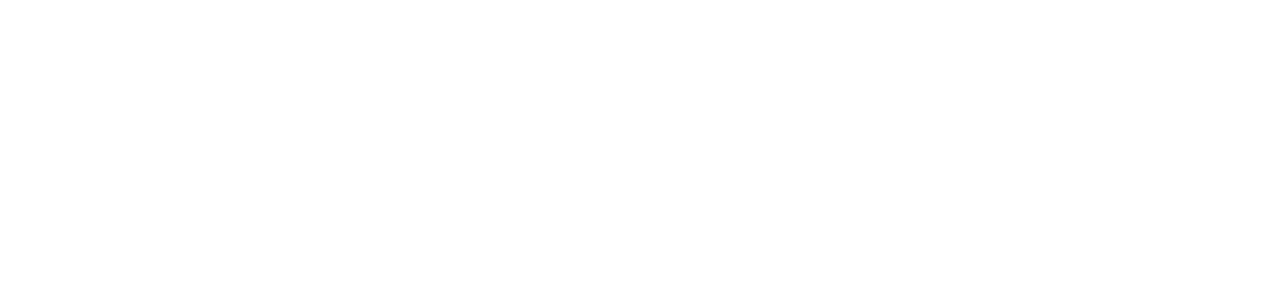
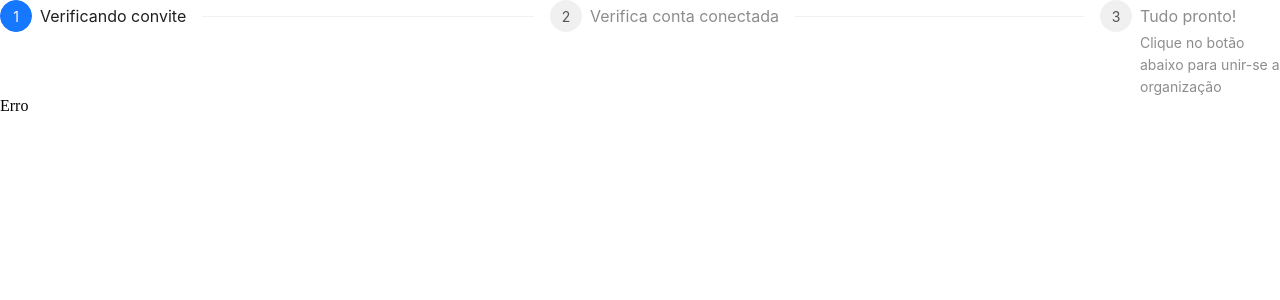
Before and after one commit to felipepoliveira/fpmtoolkit-frontend, a React (Vite) app: page /join-organization in a window 1280 px wide. Before the commit this address had no page. Shown: the top 300 px of the page. Built offline with nearby package versions, Linux system fonts and the light colour scheme.

Commit message:
🚧 WIP

```diff
--- a/package.json
+++ b/package.json
@@ -15,6 +15,7 @@
     "antd": "^5.24.3",
     "axios": "^1.8.3",
     "framer-motion": "^12.5.0",
+    "jwt-decode": "^4.0.0",
     "react": "^19.0.0",
     "react-dom": "^19.0.0",
     "react-router": "^7.3.0"
--- a/src/app/App.tsx
+++ b/src/app/App.tsx
@@ -15,6 +15,7 @@
 import OrganizationHomePage from './organizations/o/[profileName]/OrganizationHomePage'
 import OrganizationMembersPage from './organizations/o/[profileName]/members/OrganizationMembersPage'
 import MyAccountPage from './my-account/MyAccountPage'
+import JoinOrganizationPage from './join-organization/JoinOrganizationPage'
 
 
 
@@ -88,6 +89,7 @@
 
           {/* Unauthenticated pages */}
           <Route path='/create-account' element={<CreateAccountPage />} />
+          <Route path='/join-organization' element={<JoinOrganizationPage />} />
           <Route path='/login' element={<LoginPage />} />
           <Route path='/password-recovery' element={<PasswordRecoveryPage />} />
         </Routes>
--- a/src/app/create-account/CreateAccountPage.tsx
+++ b/src/app/create-account/CreateAccountPage.tsx
@@ -9,6 +9,8 @@
 import AvailableEmailInput, { EmailAvailabilityState } from "../@components/AvailableEmailInput/AvailableEmailInput";
 import PasswordInputWithStrengthChecker, { PasswordRank } from "../@components/PasswordInputWithStrengthChecker/PasswordInputWithStrengthChecker";
 import NavigationBar from "../@components/NavigationBar/NavigationBar";
+import { PersistentQueryParams, usePersistentQuery } from "../hooks";
+import { assertSafeRedirectUrl } from "../../commons/string";
 
 interface CreateAccountFormType {
     presentationName: string,
@@ -21,6 +23,7 @@
     window.document.title = "FPM Toolkit - Criar Conta"
 
     const appContext = useContext(AppContext)
+    const persistentQueryParameters = usePersistentQuery(PersistentQueryParams.authenticationFlow)
     const navigate = useNavigate()
     const [form] = Form.useForm();
     const [emailAvailability, setEmailAvailability] = useState<EmailAvailabilityState>("unknown")
@@ -105,7 +108,7 @@
                             duration: 5,
                         })
                         setTimeout(() => {
-                            navigate("/")
+                            navigate(assertSafeRedirectUrl(persistentQueryParameters.get('redirectTo'), "/"))
                         }, actionTimeout)
                     })
                     .catch(e => {
@@ -203,7 +206,7 @@
                     </Form.Item>
                     <Form.Item label={null}>
                         <Flex justify="space-between">
-                            <Link to="/login">Já tem uma conta?</Link>
+                            <Link to={`/login?${persistentQueryParameters}`}>Já tem uma conta?</Link>
                         </Flex>
                     </Form.Item>
                 </Form>
--- /dev/null
+++ b/src/app/hooks.ts
@@ -0,0 +1,17 @@
+export const PersistentQueryParams = {
+    authenticationFlow: ['email', 'redirectTo']
+}
+
+export function usePersistentQuery(persistentQueryParams: string[]): URLSearchParams {
+    const currentUrlSearchParams = new URLSearchParams(window.location.search)
+    const persistentUrlSearchParams = new URLSearchParams()
+
+    persistentQueryParams.forEach(pqp => {
+        const currentQueryParameterValue = currentUrlSearchParams.get(pqp)
+        if (currentQueryParameterValue) {
+            persistentUrlSearchParams.append(pqp, currentQueryParameterValue)
+        }
+    });
+
+    return persistentUrlSearchParams
+}
--- /dev/null
+++ b/src/app/join-organization/JoinOrganizationPage.tsx
@@ -0,0 +1,163 @@
+import { useContext, useMemo, useState } from "react"
+import { AppContext } from "../App"
+import { Button, Steps } from "antd"
+import { jwtDecode } from 'jwt-decode';
+import UserSessionStore from "../../store/user-session";
+import { LoadingOutlined } from "@ant-design/icons";
+import { Link } from "react-router";
+
+
+type CheckStatus = "ok" | "checking" | "error";
+
+type AuthenticatedUserCheckStatus = CheckStatus | "must-authenticate"
+
+const TokenStep = 0
+const AuthenticatedUserStep = 1
+const IngressStep = 2
+
+interface InviteTokenPayload {
+    /**
+     * The ID of the invite
+     */
+    inviteId: string,
+    /**
+     * The recipient of the invite
+     */
+    recipientEmail: string,
+}
+
+
+export default function JoinOrganizationPage(): React.ReactElement {
+    const appContext = useContext(AppContext)
+
+    // steps:
+    // 1) Check if the current token is valid / if not: Send the user to login page
+    // 2) Check if the current authenticated user has the same e-mail as the invite / if not: Send the user to login using the invite token as required token
+    // 3) Show the ingress organization button
+
+    const [inviteToken, setInviteToken] = useState<InviteTokenPayload | undefined>(undefined)
+
+    const queryParams = new URLSearchParams(window.location.search)
+    const tokenFromQueryParam = queryParams.get('token')
+
+    // Observe invite token status changes
+    const inviteTokenStatus: CheckStatus = useMemo(() => {
+        if (!tokenFromQueryParam) {
+            return 'error'
+        }
+
+        try {
+            // decode the JWT token and check if the field is valid
+            const decodedJwt = jwtDecode<InviteTokenPayload>(tokenFromQueryParam)
+            if (!decodedJwt.recipientEmail) {
+                return "error"
+            }
+            setInviteToken(decodedJwt)
+            return "ok"
+
+        } catch (error) {
+            return "error"
+        }
+
+    }, [])
+
+    // Observe authenticated account status changes
+    const authenticatedAccountStatus: AuthenticatedUserCheckStatus = useMemo(() => {
+        // there must be a invite token so it can check if the authenticated user is the same as the invite
+        if (!inviteToken) {
+            return 'checking'
+        }
+
+        // if the user is not authenticated or the primary email of the authenticated user is not the same as the invite
+        const userFromStore = UserSessionStore.get()
+        if (!userFromStore || userFromStore.userData.primaryEmail !== inviteToken.recipientEmail) {
+            return "must-authenticate"
+        }
+
+        return 'ok'
+
+    }, [inviteToken])
+
+    const currentStep = useMemo(() => {
+
+        let step = 0
+        if (inviteTokenStatus === 'ok') step++
+        if (authenticatedAccountStatus === 'ok') step++
+
+        return step
+
+    }, [inviteTokenStatus, authenticatedAccountStatus])
+
+    function AuthenticatedUserContainer(): React.ReactElement {
+        console.log(authenticatedAccountStatus)
+        if (!inviteToken || authenticatedAccountStatus === 'checking') {
+            return (
+                <>
+                    <LoadingOutlined />
+                </>
+            )
+        }
+        else if (authenticatedAccountStatus === 'error') {
+            return (
+                <>
+                    Erro
+                </>
+            )
+        }
+        else if (authenticatedAccountStatus === 'must-authenticate') {
+            const encodedPathAndSearch = encodeURI(window.location.pathname + window.location.search)
+            return (
+                <>
+
+                    <Link to={`/login?email=${inviteToken.recipientEmail}&redirectTo=${encodedPathAndSearch}`}>
+                        <Button>
+                            {`Você deve entrar utilizando a conta ${inviteToken.recipientEmail}`}
+                        </Button>
+                    </Link>
+                </>
+            )
+        }
+        else return (
+            <></>
+        )
+    }
+
+    function InviteTokenContainer(): React.ReactElement {
+        if (inviteTokenStatus === 'checking') {
+            return <LoadingOutlined />
+        }
+        else if (inviteTokenStatus === 'error') {
+            return (
+                <>
+                    Erro
+                </>
+            )
+        }
+        else return (
+            <></>
+        )
+    }
+
+
+    return (
+        <div>
+            <Steps
+                current={currentStep}
+                items={[
+                    {
+                        title: "Verificando convite",
+                    },
+                    {
+                        title: "Verifica conta conectada"
+                    },
+                    {
+                        title: "Tudo pronto!",
+                        description: "Clique no botão abaixo para unir-se a organização",
+                    }
+                ]}
+            />
+            {(currentStep == TokenStep) && <InviteTokenContainer />}
+            {(currentStep == AuthenticatedUserStep) && <AuthenticatedUserContainer />}
+        </div>
+    )
+}
--- a/src/app/login/LoginPage.tsx
+++ b/src/app/login/LoginPage.tsx
@@ -5,6 +5,8 @@
 import ReadContainer from "../@components/ReadContainer/ReadContainer";
 import { AppContext } from "../App";
 import { useLocation } from "react-router";
+import { PersistentQueryParams, usePersistentQuery } from "../hooks";
+import { assertSafeRedirectUrl } from "../../commons/string";
 
 
 interface LoginFormType {
@@ -24,6 +26,8 @@
      // Automatically set the email
     const queryParams = new URLSearchParams(location.search);
     const emailInQueryParam = queryParams.get('email')
+
+    const persistentQueryParameters = usePersistentQuery(PersistentQueryParams.authenticationFlow)
 
     useEffect(() => {
 
@@ -53,7 +57,7 @@
                 duration: 5
             })
             setTimeout(() => {
-                navigate("/")
+                navigate(assertSafeRedirectUrl(persistentQueryParameters.get('redirectTo'), "/"))
             }, actionTimeout)
         })
         .catch(e => {
@@ -118,8 +122,8 @@
                 <Form.Item label={null}>
                     <Flex vertical>
                         <Flex gap='large' wrap>
-                            <Link to="/create-account">Criar conta</Link>
-                            <Link to="/password-recovery">Esqueceu sua senha?</Link>
+                            <Link to={`/create-account?${persistentQueryParameters}`}>Criar conta</Link>
+                            <Link to={`/password-recovery?${persistentQueryParameters}`}>Esqueceu sua senha?</Link>
                         </Flex>
                     </Flex>
                 </Form.Item>
--- /dev/null
+++ b/src/commons/string.ts
@@ -0,0 +1,7 @@
+export function assertSafeRedirectUrl(inputRedirectUrl: string | undefined | null, safeAlternative: string) {
+    if (!inputRedirectUrl || !inputRedirectUrl.startsWith('/')) {
+        return safeAlternative
+    }
+
+    return inputRedirectUrl
+}
```
Also changed, not shown: 1 other file (tests, documents, lock files or other folders).
